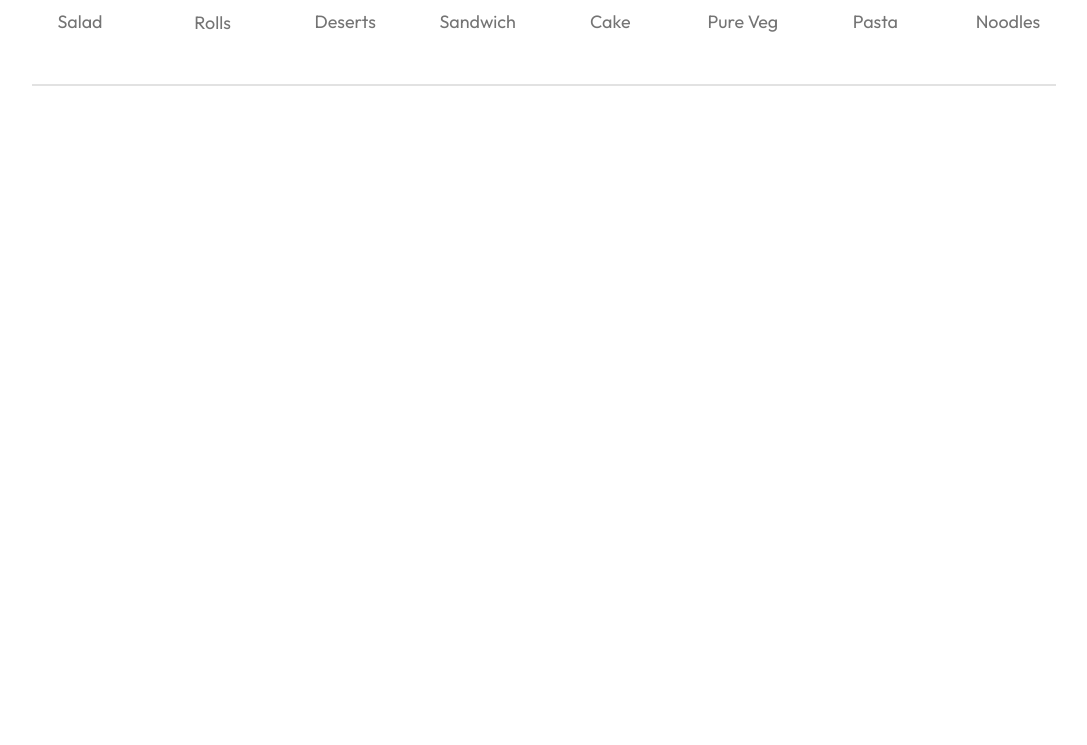
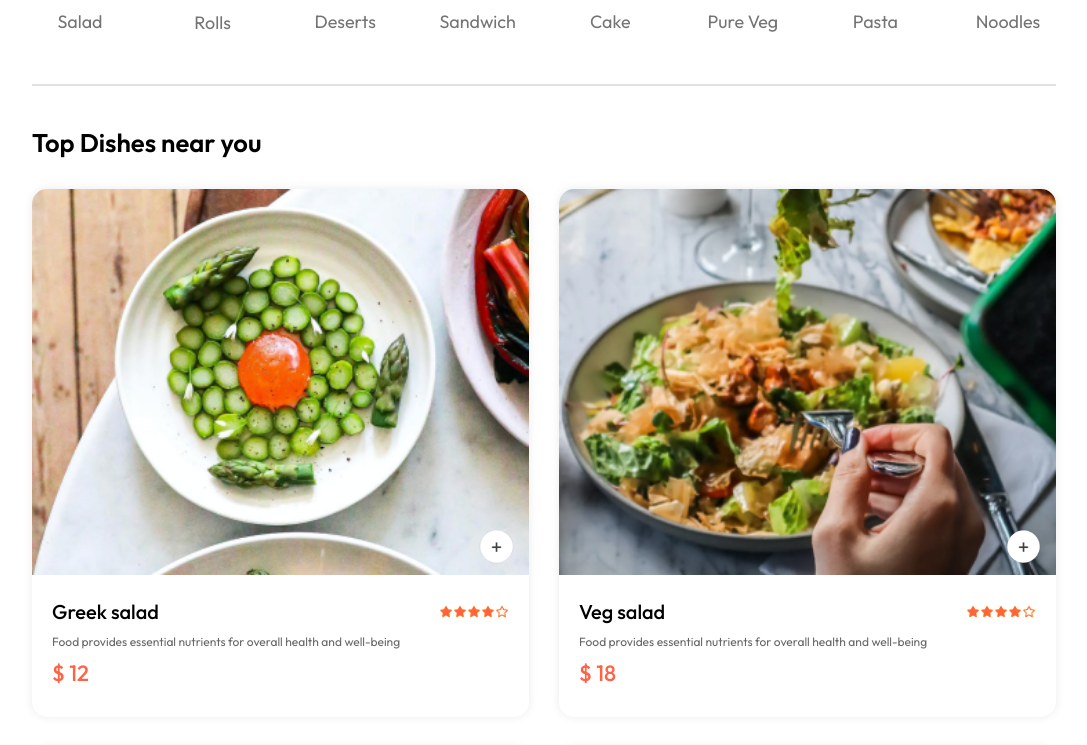
Before and after one commit to durpintm/food-delivery-app, a React (Vite) app in the folder frontend/: page / in a window 1280 px wide. Shown: the part 840-1585 px from the top of the page, without its empty margins (96-1183 px from the left). Before the commit the page ends 936 px from the top, so only its background shows below. Built offline with nearby package versions, Linux system fonts and the light colour scheme.

Commit message:
Food items display

```diff
--- /dev/null
+++ b/frontend/src/components/FoodDisplay/FoodDisplay.css
@@ -0,0 +1,16 @@
+.food-display {
+  margin-top: 30px;
+}
+
+.food-display h2 {
+  font-size: max(2vw, 24px);
+  font-weight: 600;
+}
+
+.food-display-list {
+  display: grid;
+  grid-template-columns: repeat(auto-fill, minmax(340px, 1fr));
+  margin-top: 30px;
+  gap: 30px;
+  row-gap: 30px;
+}
--- /dev/null
+++ b/frontend/src/components/FoodDisplay/FoodDisplay.jsx
@@ -0,0 +1,31 @@
+/* eslint-disable no-unused-vars */
+/* eslint-disable react/prop-types */
+import { useContext } from "react";
+import "./FoodDisplay.css";
+import { StoreContext } from "../../context/StoreContext";
+import FoodItem from "../FoodItem/FoodItem";
+
+const FoodDisplay = ({ category }) => {
+  const { food_list } = useContext(StoreContext);
+  return (
+    <div className="food-display" id="food-display">
+      <h2>Top Dishes near you</h2>
+      <div className="food-display-list">
+        {food_list.map((item, index) => {
+          return (
+            <FoodItem
+              key={index}
+              id={item.id}
+              name={item.name}
+              description={item.description}
+              price={item.price}
+              image={item.image}
+            />
+          );
+        })}
+      </div>
+    </div>
+  );
+};
+
+export default FoodDisplay;
--- /dev/null
+++ b/frontend/src/components/FoodItem/FoodItem.css
@@ -0,0 +1,74 @@
+.food-item {
+  width: 100%;
+  margin: auto;
+  border-radius: 15px;
+  box-shadow: 0px 0px 10px #00000015;
+  transition: 0.3s;
+  animation: fadeIn 1s;
+}
+
+.food-item-image {
+  width: 100%;
+  border-radius: 15px 15px 0px 0px;
+}
+
+.food-item-info {
+  padding: 20px;
+}
+
+.food-item-name-rating {
+  display: flex;
+  justify-content: space-between;
+  align-items: center;
+  margin-bottom: 10px;
+}
+
+.food-item-name-rating p {
+  font-size: 20px;
+  font-weight: 500;
+}
+
+.food-item-name-rating img {
+  width: 70px;
+}
+
+.food-item-description {
+  color: #676767;
+  font-size: 12px;
+}
+
+.food-item-price {
+  color: tomato;
+  font-size: 22px;
+  font-weight: 500;
+  margin: 10px 0px;
+}
+
+.food-item-img-container {
+  position: relative;
+}
+
+.food-item-img-container .add {
+  width: 35px;
+  position: absolute;
+  bottom: 15px;
+  right: 15px;
+  cursor: pointer;
+  border-radius: 50%;
+}
+
+.food-item-counter {
+  position: absolute;
+  bottom: 15px;
+  right: 15px;
+  display: flex;
+  align-items: center;
+  gap: 10px;
+  padding: 6px;
+  border-radius: 50px;
+  background-color: white;
+}
+
+.food-item-counter img {
+  width: 30px;
+}
--- /dev/null
+++ b/frontend/src/components/FoodItem/FoodItem.jsx
@@ -0,0 +1,54 @@
+/* eslint-disable react/prop-types */
+import { useState } from "react";
+import { assets } from "../../assets/assets";
+import "./FoodItem.css";
+
+const FoodItem = ({ name, price, description, image }) => {
+  const [itemCount, setItemCount] = useState(0);
+
+  return (
+    <div className="food-item">
+      <div className="food-item-img-container">
+        <img className="food-item-image" src={image} alt="" />
+        {!itemCount ? (
+          <img
+            className="add"
+            onClick={() => {
+              setItemCount((prev) => prev + 1);
+            }}
+            src={assets.add_icon_white}
+            alt=""
+          />
+        ) : (
+          <div className="food-item-counter">
+            <img
+              onClick={() => {
+                setItemCount((prev) => prev - 1);
+              }}
+              src={assets.remove_icon_red}
+              alt=""
+            />
+            <p>{itemCount}</p>
+            <img
+              onClick={() => {
+                setItemCount((prev) => prev + 1);
+              }}
+              src={assets.add_icon_green}
+              alt=""
+            />
+          </div>
+        )}
+      </div>
+      <div className="food-item-info">
+        <div className="food-item-name-rating">
+          <p>{name}</p>
+          <img src={assets.rating_starts} alt="" />
+        </div>
+        <p className="food-item-description">{description}</p>
+        <p className="food-item-price">$ {price}</p>
+      </div>
+    </div>
+  );
+};
+
+export default FoodItem;
--- a/frontend/src/pages/Home/Home.jsx
+++ b/frontend/src/pages/Home/Home.jsx
@@ -2,6 +2,7 @@
 import Header from "../../components/Header/Header";
 import ExploreMenu from "../../components/ExploreMenu/ExploreMenu";
 import { useState } from "react";
+import FoodDisplay from "../../components/FoodDisplay/FoodDisplay";
 
 const Home = () => {
   const [category, setCategory] = useState("All");
@@ -10,6 +11,7 @@
     <div>
       <Header />
       <ExploreMenu category={category} setCategory={setCategory} />
+      <FoodDisplay category={category} />
     </div>
   );
 };
```
